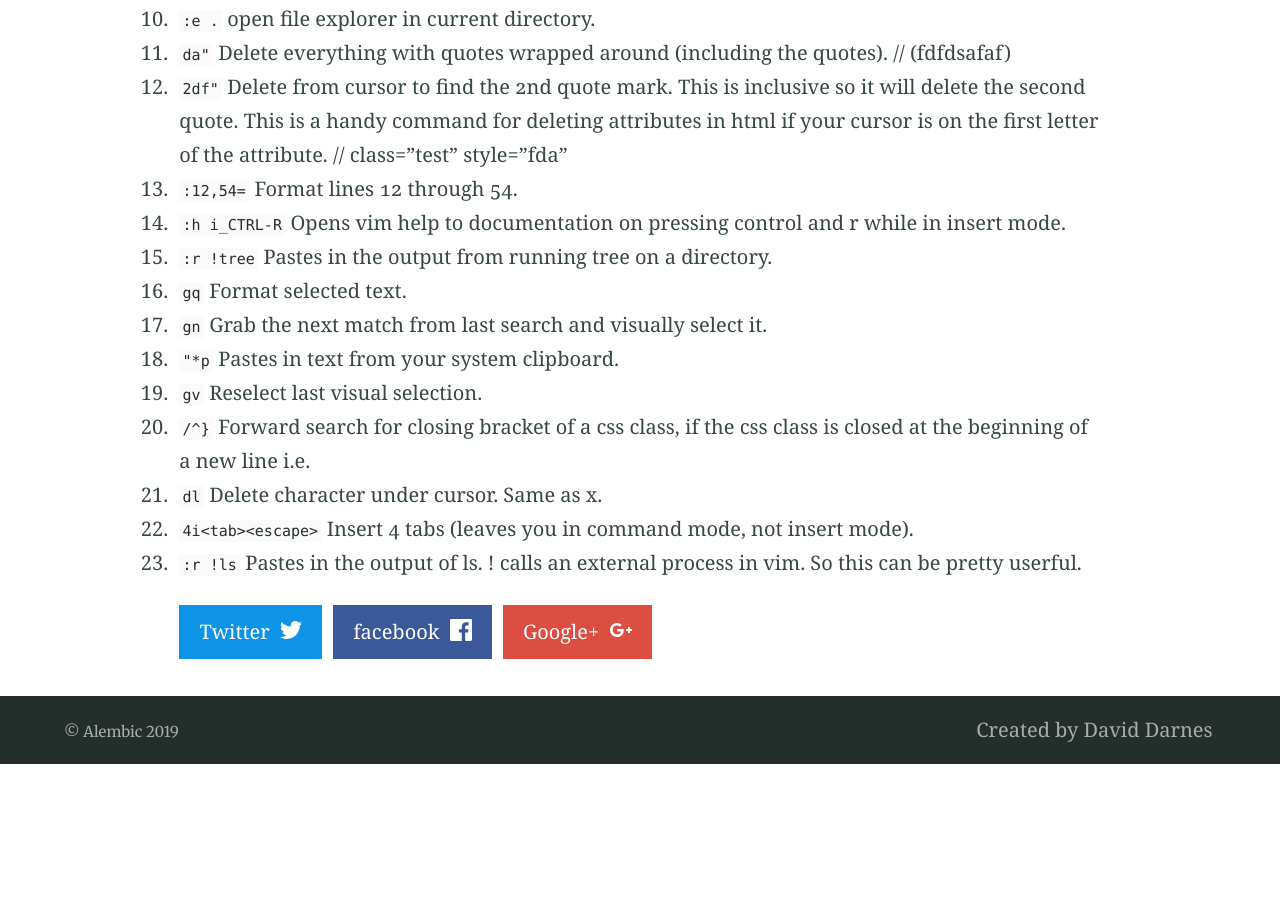
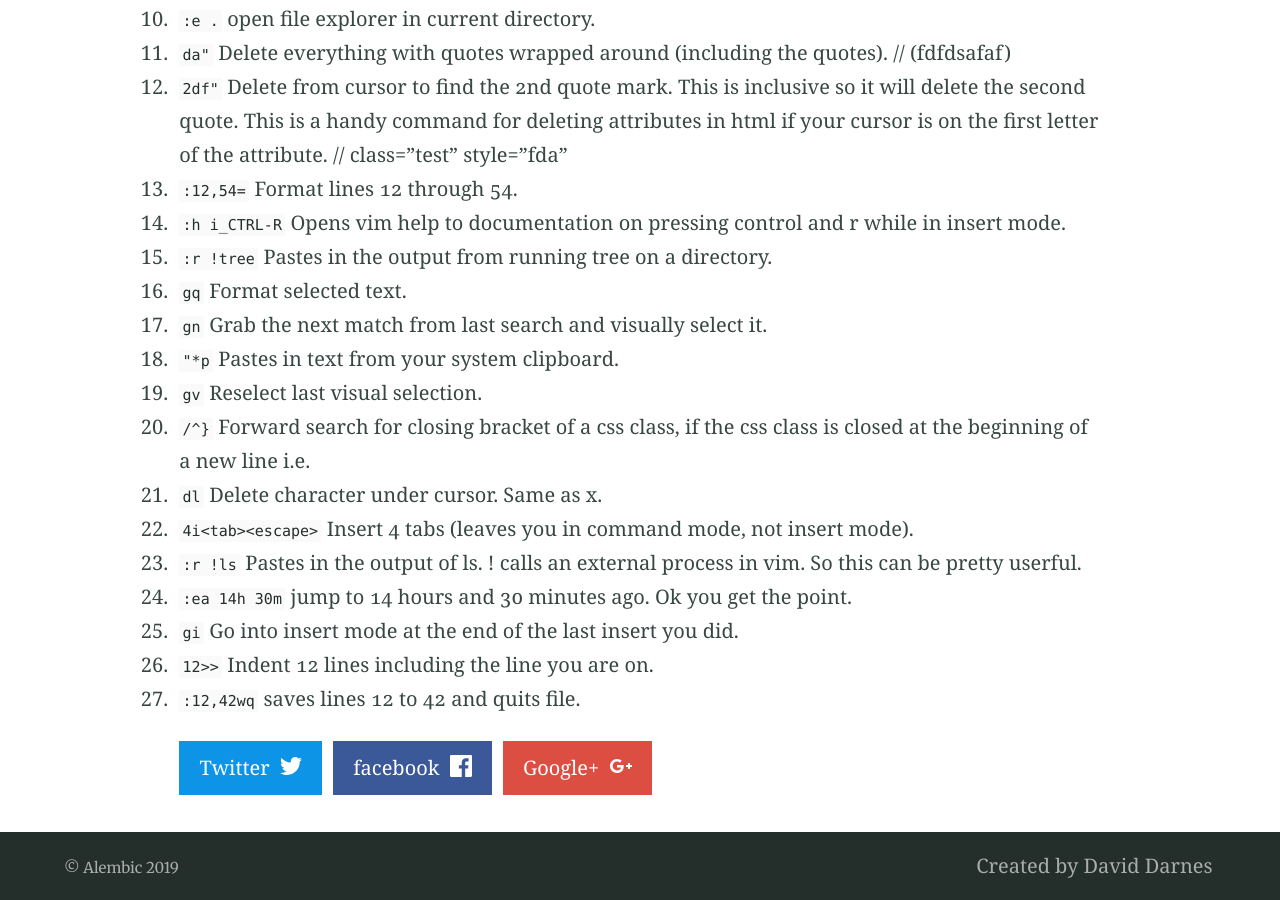
Before and after one commit to wudixm/wudixm.github.io, a Jekyll site: the page built from _posts/2019-07-08-VIM-advanced.md, in a window 1280 px wide and 900 px high, scrolled down 607 px. Built offline with Jekyll 4.4.1, drawn with Linux system fonts in a browser that asks for light colours; our own code applies the rules of GitHub Pages for plain Markdown files; before the commit the page ends 1371 px from its top, so only the background shows below that.

Commit message:
add some command

```diff
--- a/_posts/2019-07-08-VIM-advanced.md
+++ b/_posts/2019-07-08-VIM-advanced.md
@@ -21,3 +21,7 @@
 21. `dl` Delete character under cursor. Same as x.
 22. `4i<tab><escape>` Insert 4 tabs (leaves you in command mode, not insert mode).
 23. `:r !ls` Pastes in the output of ls. ! calls an external process in vim. So this can be pretty userful.
+24. `:ea 14h 30m` jump to 14 hours and 30 minutes ago. Ok you get the point.
+25. `gi` Go into insert mode at the end of the last insert you did.
+26. `12>>` Indent 12 lines including the line you are on.
+27. `:12,42wq` saves lines 12 to 42 and quits file.
```
